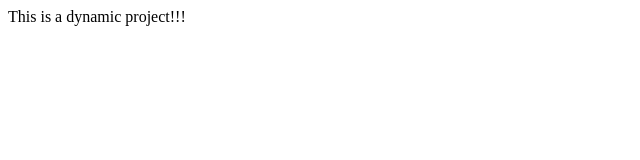
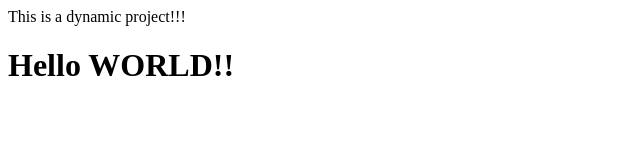
Before and after one commit to veenu05/com273.trial, a plain HTML site: page WebContent/index.html in a window 1280 px wide. Shown: the whole page, without its empty margins (0-640 px from the left). Drawn offline with Linux system fonts and the light colour scheme.

Commit message:
some changes to index html

```diff
--- a/WebContent/index.html
+++ b/WebContent/index.html
@@ -6,5 +6,7 @@
 </head>
 <body>
 This is a dynamic project!!!
+
+<h1> Hello WORLD!!</h1>
 </body>
 </html>
```
